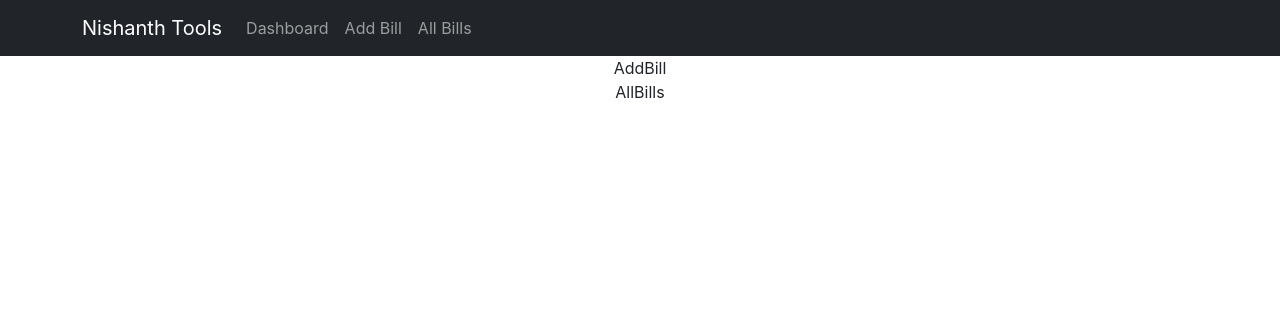
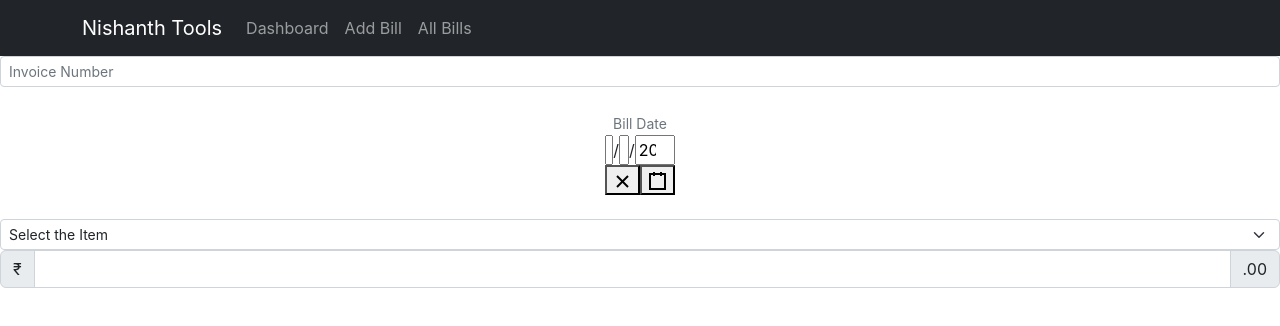
Before and after one commit to Gunags/bill_scrap, a React (Create React App) app: page / in a window 1280 px wide. Shown: the top 326 px of the page. Built offline with nearby package versions, Linux system fonts and the light colour scheme.

Commit message:
Add bill

```diff
--- a/package.json
+++ b/package.json
@@ -4,11 +4,14 @@
   "version": "0.1.0",
   "private": true,
   "dependencies": {
+    "@fortawesome/fontawesome-free": "^6.2.1",
     "@testing-library/jest-dom": "^5.16.5",
     "@testing-library/react": "^13.4.0",
     "@testing-library/user-event": "^13.5.0",
+    "mdb-react-ui-kit": "^5.1.0",
     "react": "^18.2.0",
     "react-bootstrap": "^2.7.0",
+    "react-date-picker": "^9.1.0",
     "react-dom": "^18.2.0",
     "react-scripts": "5.0.1",
     "web-vitals": "^2.1.4"
--- a/public/index.html
+++ b/public/index.html
@@ -20,6 +20,10 @@
       href="https://cdn.jsdelivr.net/npm/bootstrap@5.2.3/dist/css/bootstrap.min.css"
       integrity="sha384-rbsA2VBKQhggwzxH7pPCaAqO46MgnOM80zW1RWuH61DGLwZJEdK2Kadq2F9CUG65"
       crossorigin="anonymous"
+    />
+    <link
+      href="https://fonts.googleapis.com/css?family=Roboto:300,400,500,700&display=swap"
+      rel="stylesheet"
     />
     <!--
       Notice the use of %PUBLIC_URL% in the tags above.
--- a/src/App.js
+++ b/src/App.js
@@ -8,7 +8,6 @@ function App() {
     <div className="App">
       <NavigationBar />
       <AddBill />
-      <AllBills />
     </div>
   );
 }
--- a/src/components/Pages/AddBill.js
+++ b/src/components/Pages/AddBill.js
@@ -1,5 +1,33 @@
-import React from "react";
-
+import { useState } from "react";
+import { Form, InputGroup } from "react-bootstrap";
+import DatePicker from "react-date-picker";
 export const AddBill = () => {
-  return <div>AddBill</div>;
+  const [value, onChange] = useState(new Date());
+  const [SelectValue, setSelectValue] = useState([
+    { id: 1, itemName: "Item 1", price: 254 },
+    { id: 2, itemName: "Item 2", price: 202 },
+    { id: 3, itemName: "Item 3", price: 152 },
+  ]);
+  return (
+    <div>
+      <Form.Group className="mb-2" controlId="formBasicEmail">
+        <Form.Control type="invoice" placeholder="Invoice Number" size="sm" />
+        <br />
+        <Form.Text>Bill Date</Form.Text>
+        <DatePicker onChange={onChange} value={value} />
+        <br />
+        <Form.Select aria-label="Default select example" size="sm">
+          <option>Select the Item</option>
+          <option value={1}>{SelectValue[0].itemName}</option>
+          <option value={2}>{SelectValue[1].itemName}</option>
+          <option value={3}>{SelectValue[2].itemName}</option>
+        </Form.Select>
+        <InputGroup className="mb-3">
+          <InputGroup.Text>₹</InputGroup.Text>
+          <Form.Control aria-label="Amount (to the nearest rupees)" />
+          <InputGroup.Text>.00</InputGroup.Text>
+        </InputGroup>
+      </Form.Group>
+    </div>
+  );
 };
```
Also changed, not shown: src/components/Date.js (added, +12 -0 lines), src/index.js (+6 -6 lines), 1 other file (tests, documents, lock files or other folders).
